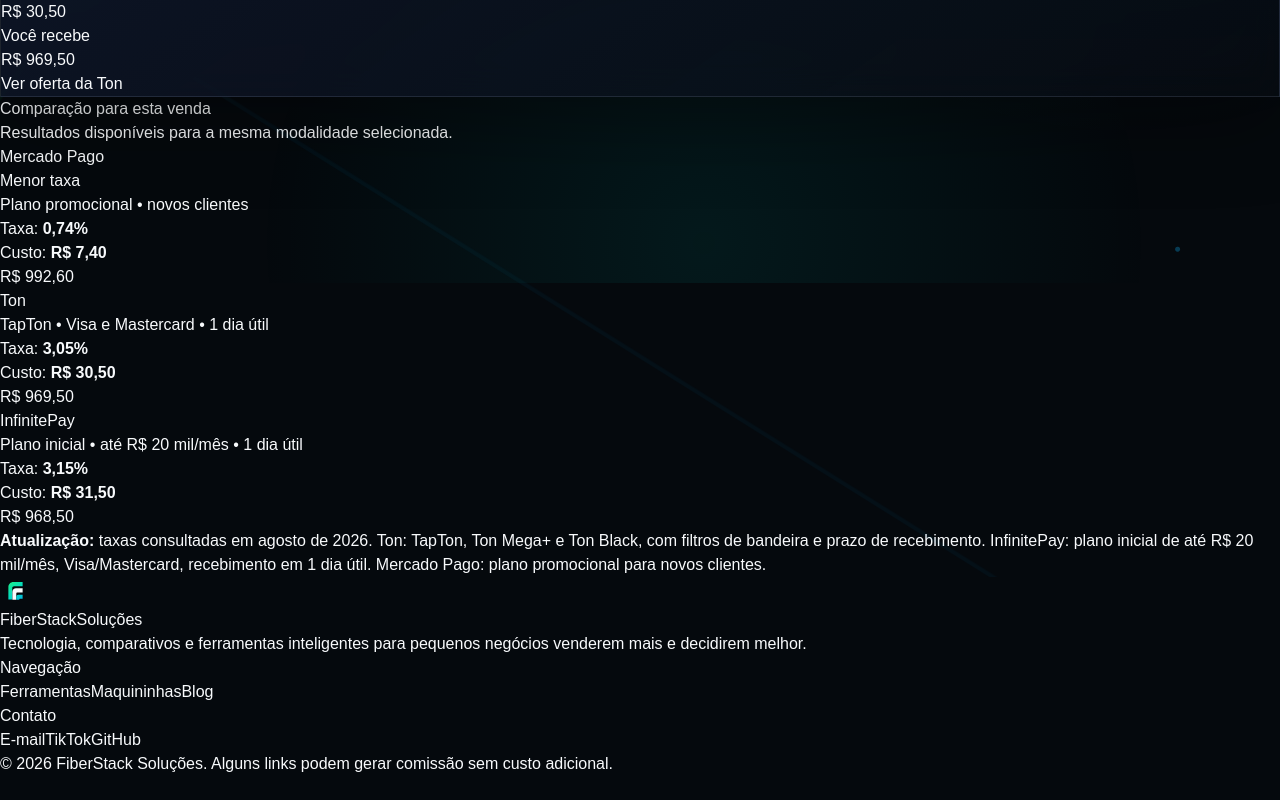
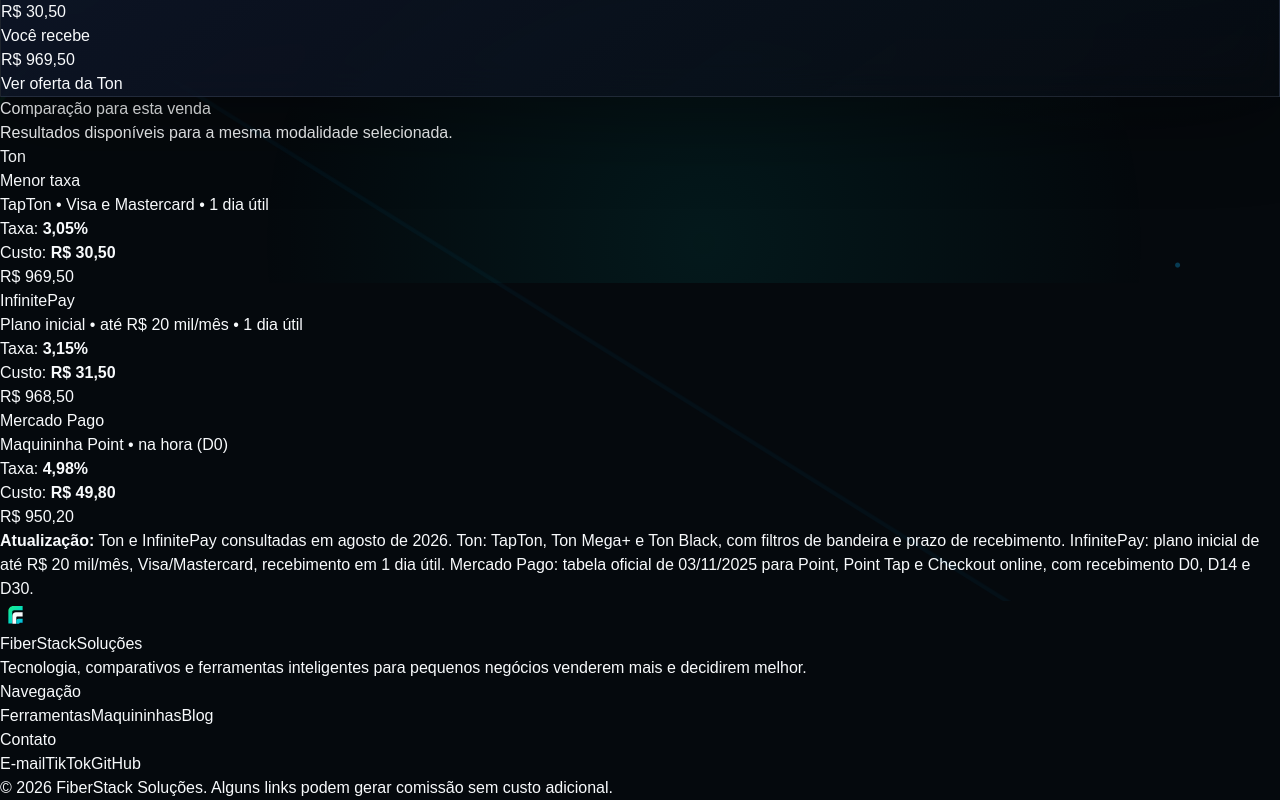
Before and after one commit to Alesson-Fiberstack/fiberstack-hub, a Next.js app: page /calculadora-taxas in a window 1280 px wide. Shown: the part 517-1317 px from the top of the page. Before the commit the page ends 1293 px from the top, so only its background shows below. Built offline with nearby package versions, Linux system fonts and the light colour scheme.

Commit message:
v1.1.2 - Mercado Pago completo

```diff
--- a/src/app/calculadora-taxas/page.tsx
+++ b/src/app/calculadora-taxas/page.tsx
@@ -12,6 +12,8 @@
 type TonPlanId = "tapton" | "mega" | "black";
 type CardBrandId = "visa_master" | "elo_amex";
 type ReceiptId = "instant" | "one_day";
+type MpProductId = "point" | "pointtap" | "checkout";
+type MpReceiptId = "d0" | "d14" | "d30";
 
 type Provider = {
   id: ProviderId;
@@ -239,8 +241,7 @@
   },
 };
 
-const providers: Provider[] = [
-  {
+const infinitePayProvider: Provider = {
   id: "infinitepay",
   name: "InfinitePay",
   plan: "Plano inicial • até R$ 20 mil/mês • 1 dia útil",
@@ -261,20 +262,45 @@
     credit_11: 11.74,
     credit_12: 12.4,
   },
-  },
-  {
+};
+
+const mpPointRates: Record<MpReceiptId, Record<string, number>> = {
+  d0: { debit: 1.99, credit_1: 4.98, credit_2: 9.90, credit_3: 11.28, credit_4: 12.64, credit_5: 13.97, credit_6: 15.27, credit_7: 16.55, credit_8: 17.81, credit_9: 19.04, credit_10: 20.24, credit_11: 21.43, credit_12: 22.59, credit_13: 23.73, credit_14: 24.85, credit_15: 25.95, credit_16: 27.02, credit_17: 28.08, credit_18: 29.12 },
+  d14: { debit: 1.99, credit_1: 3.79, credit_2: 8.95, credit_3: 10.33, credit_4: 11.69, credit_5: 13.02, credit_6: 14.32, credit_7: 15.60, credit_8: 16.86, credit_9: 18.09, credit_10: 19.29, credit_11: 20.48, credit_12: 21.64, credit_13: 22.78, credit_14: 23.90, credit_15: 25.00, credit_16: 26.07, credit_17: 27.13, credit_18: 28.17 },
+  d30: { debit: 1.99, credit_1: 3.03, credit_2: 8.19, credit_3: 9.57, credit_4: 10.93, credit_5: 12.26, credit_6: 13.56, credit_7: 14.84, credit_8: 16.10, credit_9: 17.33, credit_10: 18.53, credit_11: 19.72, credit_12: 20.88, credit_13: 22.02, credit_14: 23.14, credit_15: 24.24, credit_16: 25.31, credit_17: 26.37, credit_18: 27.41 },
+};
+
+const mpPointTapRates: Record<MpReceiptId, Record<string, number>> = {
+  d0: { debit: 0.89, credit_1: 3.09, credit_2: 5.79, credit_3: 6.09, credit_4: 7.99, credit_5: 8.09, credit_6: 8.19, credit_7: 9.49, credit_8: 9.68, credit_9: 10.37, credit_10: 11.05, credit_11: 12.27, credit_12: 12.38 },
+  d14: { debit: 0.89, credit_1: 3.09, credit_2: 5.74, credit_3: 6.04, credit_4: 7.94, credit_5: 8.04, credit_6: 8.11, credit_7: 9.44, credit_8: 9.63, credit_9: 10.32, credit_10: 11.00, credit_11: 12.22, credit_12: 12.33 },
+  d30: { debit: 0.89, credit_1: 3.09, credit_2: 5.69, credit_3: 5.99, credit_4: 7.89, credit_5: 7.99, credit_6: 8.09, credit_7: 9.39, credit_8: 9.58, credit_9: 10.27, credit_10: 10.95, credit_11: 12.17, credit_12: 12.28 },
+};
+
+const mpCheckoutRates: Record<MpReceiptId, Record<string, number>> = {
+  d0: { pix: 0.99, credit_1: 4.98, credit_2: 7.51, credit_3: 9.60, credit_4: 11.67, credit_5: 13.64, credit_6: 14.94, credit_7: 16.22, credit_8: 17.48, credit_9: 18.71, credit_10: 19.91, credit_11: 21.10, credit_12: 22.26 },
+  d14: { pix: 0.99, credit_1: 4.49, credit_2: 7.02, credit_3: 9.11, credit_4: 11.18, credit_5: 13.15, credit_6: 14.45, credit_7: 15.73, credit_8: 16.99, credit_9: 18.22, credit_10: 19.42, credit_11: 20.61, credit_12: 21.77 },
+  d30: { pix: 0.99, credit_1: 3.99, credit_2: 6.52, credit_3: 8.61, credit_4: 10.68, credit_5: 12.65, credit_6: 13.95, credit_7: 15.23, credit_8: 16.49, credit_9: 17.72, credit_10: 18.92, credit_11: 20.11, credit_12: 21.27 },
+};
+
+const mpProductLabels: Record<MpProductId, string> = {
+  point: "Maquininha Point",
+  pointtap: "Point Tap",
+  checkout: "Checkout online",
+};
+
+function mercadoPagoProvider(product: MpProductId, receipt: MpReceiptId): Provider {
+  const rates = product === "point" ? mpPointRates[receipt] : product === "pointtap" ? mpPointTapRates[receipt] : mpCheckoutRates[receipt];
+  const receiptLabel = receipt === "d0" ? "na hora (D0)" : receipt === "d14" ? "14 dias (D14)" : "30 dias (D30)";
+  return {
     id: "mercadopago",
     name: "Mercado Pago",
-    plan: "Plano promocional • novos clientes",
-    note: "Promoção oficial por 30 dias ou até R$ 5 mil em vendas. Parcelas intermediárias ainda serão adicionadas após validação oficial.",
-    rates: {
-      pix: 0,
-      debit: 0.74,
-      credit_1: 0.74,
-      credit_12: 8.99,
-    },
-  },
-];
+    plan: `${mpProductLabels[product]} • ${receiptLabel}`,
+    note: product === "checkout"
+      ? "Tabela oficial para checkout online, parcelado sem acréscimos absorvidos pelo vendedor."
+      : "Tabela oficial para vendas presenciais, tarifas absorvidas pelo vendedor.",
+    rates,
+  };
+}
 
 function rateKey(type: PaymentType, installments: number) {
   if (type === "pix") return "pix";
@@ -290,12 +316,15 @@
   const [tonPlan, setTonPlan] = useState<TonPlanId>("tapton");
   const [cardBrand, setCardBrand] = useState<CardBrandId>("visa_master");
   const [receipt, setReceipt] = useState<ReceiptId>("one_day");
+  const [mpProduct, setMpProduct] = useState<MpProductId>("point");
+  const [mpReceipt, setMpReceipt] = useState<MpReceiptId>("d0");
 
   const tonTable = tonTables[tonPlan]?.[cardBrand]?.[receipt];
   const fallbackTonTable = tonTables[tonPlan]?.visa_master?.one_day;
   const activeTonTable = tonTable ?? fallbackTonTable;
 
-  const externalProvider = providers.find((item) => item.id === providerId);
+  const mpProvider = mercadoPagoProvider(mpProduct, mpReceipt);
+  const externalProvider = providerId === "infinitepay" ? infinitePayProvider : mpProvider;
   const activeProvider: Provider = providerId === "ton"
     ? {
         id: "ton",
@@ -305,7 +334,7 @@
         href: "/go/ton",
         rates: activeTonTable?.rates ?? {},
       }
-    : externalProvider ?? providers[0];
+    : externalProvider;
 
   const key = rateKey(paymentType, installments);
   const rate = activeProvider.rates[key];
@@ -325,7 +354,8 @@
       href: "/go/ton",
       rates: activeTonTable?.rates ?? {},
     },
-    ...providers,
+    infinitePayProvider,
+    mpProvider,
   ];
 
   const comparison = comparisonProviders
@@ -338,7 +368,7 @@
     .filter(Boolean)
     .sort((a, b) => (a?.fee ?? 0) - (b?.fee ?? 0));
 
-  const maxInstallments = providerId === "ton" && tonPlan !== "tapton" ? 21 : 12;
+  const maxInstallments = providerId === "ton" && tonPlan !== "tapton" ? 21 : providerId === "mercadopago" && mpProduct === "point" ? 18 : 12;
 
   function chooseTonPlan(plan: TonPlanId) {
     setTonPlan(plan);
@@ -365,7 +395,7 @@
             const active = id === providerId;
             const item = id === "ton"
               ? { name: "Ton", plan: activeTonTable?.label ?? "Escolha o plano" }
-              : providers.find((provider) => provider.id === id)!;
+              : id === "infinitepay" ? infinitePayProvider : mpProvider;
             return (
               <button
                 key={id}
@@ -434,6 +464,41 @@
               </div>
             )}
 
+            {providerId === "mercadopago" && (
+              <div className="mt-6 grid gap-4 sm:grid-cols-2">
+                <div>
+                  <label className="block text-sm font-semibold">Produto Mercado Pago</label>
+                  <select
+                    value={mpProduct}
+                    onChange={(event) => {
+                      const product = event.target.value as MpProductId;
+                      setMpProduct(product);
+                      if (product !== "point" && installments > 12) setInstallments(12);
+                      if (product === "checkout" && paymentType === "debit") setPaymentType("credit");
+                    }}
+                    className="mt-2 h-12 w-full rounded-xl border border-white/10 bg-[#071019] px-4 text-white outline-none focus:border-emerald-500"
+                  >
+                    <option value="point">Maquininha Point</option>
+                    <option value="pointtap">Point Tap</option>
+                    <option value="checkout">Checkout online</option>
+                  </select>
+                </div>
+
+                <div>
+                  <label className="block text-sm font-semibold">Recebimento</label>
+                  <select
+                    value={mpReceipt}
+                    onChange={(event) => setMpReceipt(event.target.value as MpReceiptId)}
+                    className="mt-2 h-12 w-full rounded-xl border border-white/10 bg-[#071019] px-4 text-white outline-none focus:border-emerald-500"
+                  >
+                    <option value="d0">Na hora (D0)</option>
+                    <option value="d14">14 dias (D14)</option>
+                    <option value="d30">30 dias (D30)</option>
+                  </select>
+                </div>
+              </div>
+            )}
+
             <label className="mt-6 block text-sm font-semibold">Valor da venda</label>
             <input
               type="number"
@@ -454,11 +519,12 @@
                 <button
                   key={id}
                   type="button"
+                  disabled={providerId === "mercadopago" && mpProduct === "checkout" && id === "debit"}
                   onClick={() => {
                     setPaymentType(id);
                     if (id !== "credit") setInstallments(1);
                   }}
-                  className={`h-12 rounded-xl border text-sm font-semibold transition ${
+                  className={`h-12 rounded-xl border text-sm font-semibold transition disabled:cursor-not-allowed disabled:opacity-40 ${
                     paymentType === id
                       ? "border-emerald-400 bg-gradient-to-r from-emerald-500 to-cyan-500 text-[#03130c]"
                       : "border-white/10 bg-white/[.03] hover:border-white/20"
@@ -560,7 +626,7 @@
         </div>
 
         <div className="mt-8 rounded-2xl border border-amber-400/15 bg-amber-400/[.06] p-5 text-sm text-amber-200">
-          <strong>Atualização:</strong> taxas consultadas em agosto de 2026. Ton: TapTon, Ton Mega+ e Ton Black, com filtros de bandeira e prazo de recebimento. InfinitePay: plano inicial de até R$ 20 mil/mês, Visa/Mastercard, recebimento em 1 dia útil. Mercado Pago: plano promocional para novos clientes.
+          <strong>Atualização:</strong> Ton e InfinitePay consultadas em agosto de 2026. Ton: TapTon, Ton Mega+ e Ton Black, com filtros de bandeira e prazo de recebimento. InfinitePay: plano inicial de até R$ 20 mil/mês, Visa/Mastercard, recebimento em 1 dia útil. Mercado Pago: tabela oficial de 03/11/2025 para Point, Point Tap e Checkout online, com recebimento D0, D14 e D30.
         </div>
       </Container>
     </section>
```
Also changed, not shown: 2 other files (tests, documents, lock files or other folders). Lines whose indentation alone changed are shown as unchanged.
